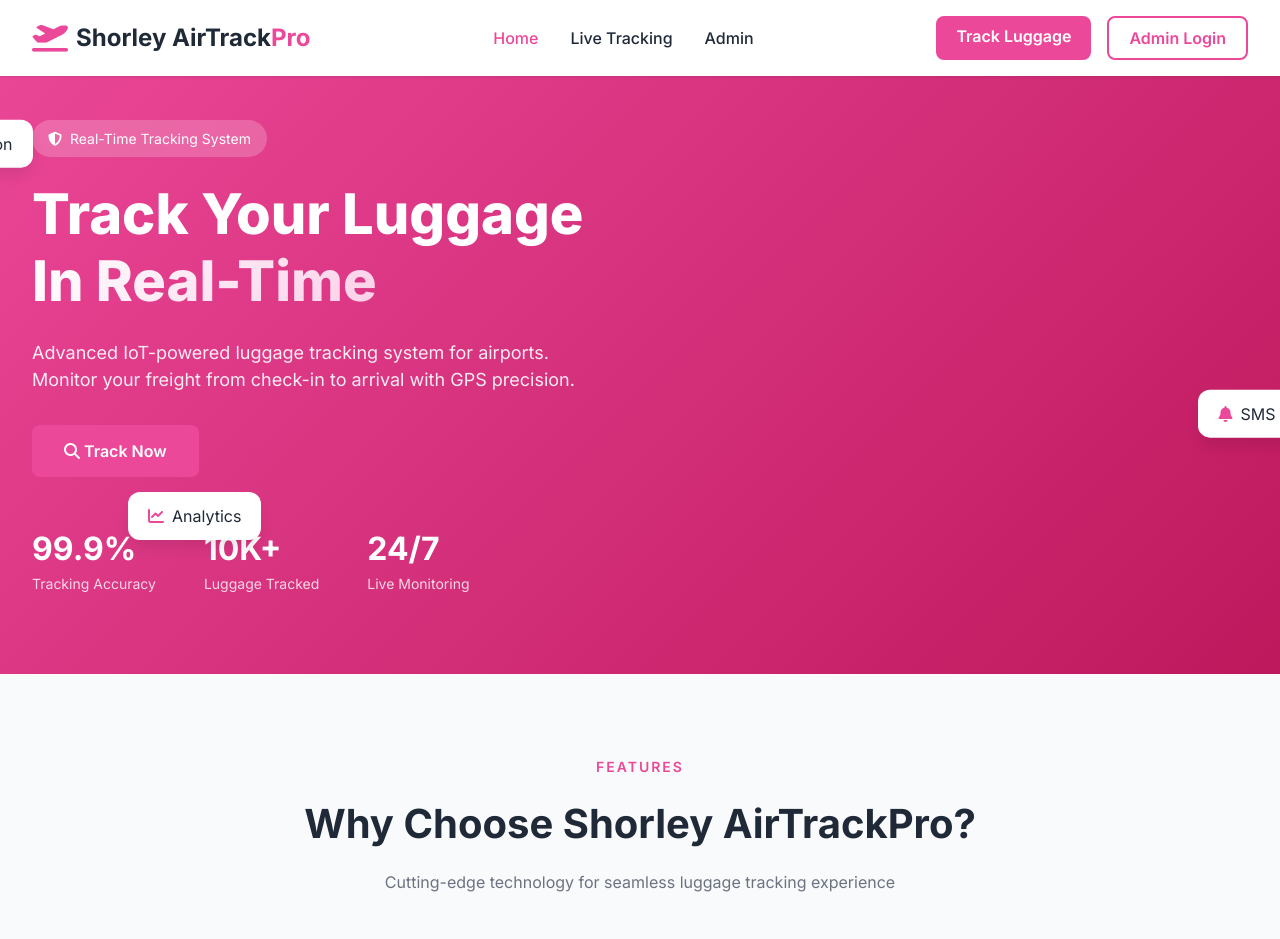
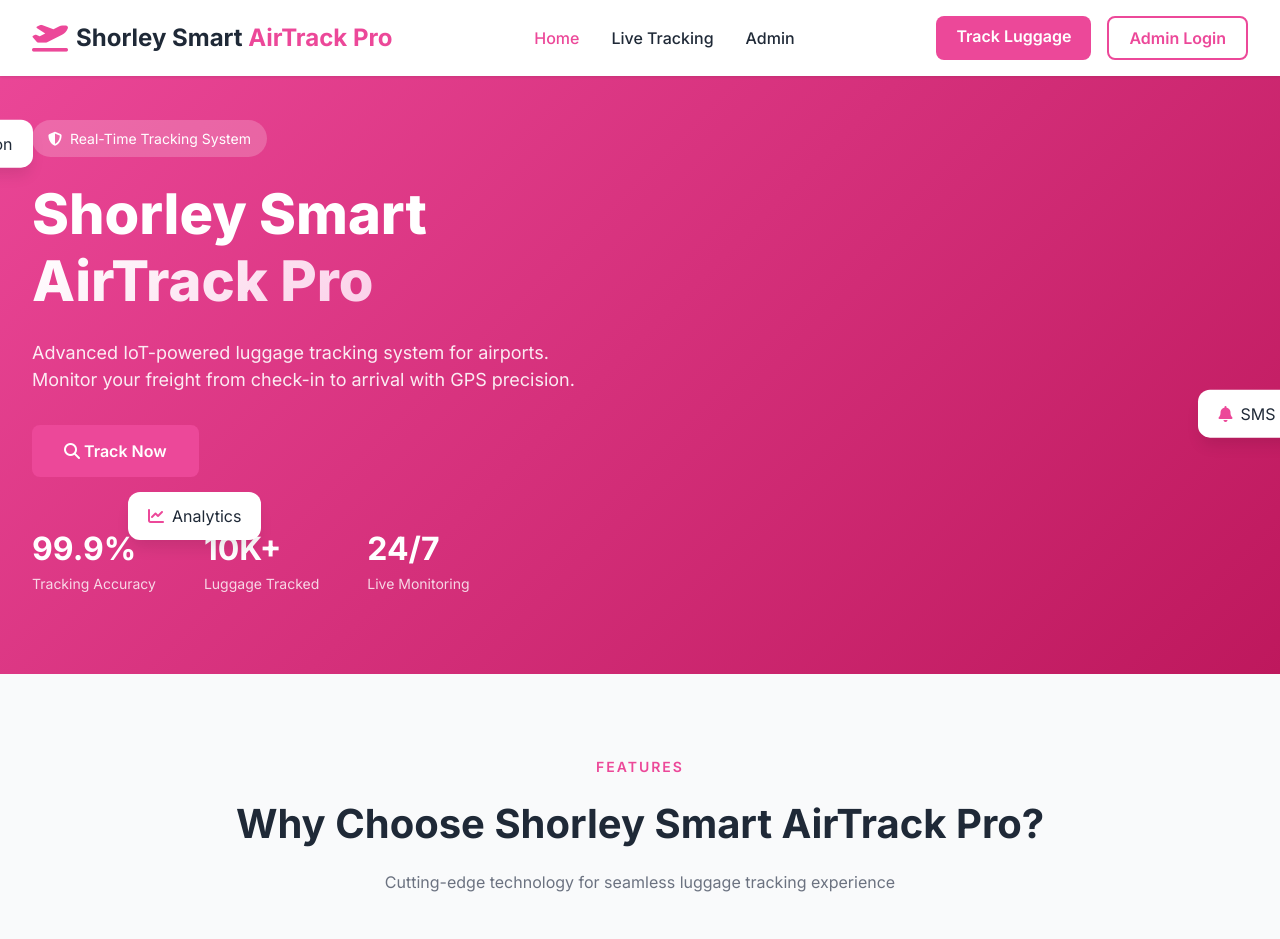
Before and after one commit to zegseg-expert/sholey_track, a plain HTML site: page index.html in a window 1280 px wide. Shown: the top 939 px of the page. Drawn offline with Linux system fonts and the light colour scheme.

Commit message:
Update index.html

```diff
--- a/index.html
+++ b/index.html
@@ -3,7 +3,7 @@
 <head>
     <meta charset="UTF-8">
     <meta name="viewport" content="width=device-width, initial-scale=1.0">
-    <title>Airport Freight Luggage Tracking System</title>
+    <title>Shorley Smart AirTrack Pro - Airport Luggage Tracking</title>
     <link rel="stylesheet" href="styles.css">
     <link href="https://fonts.googleapis.com/css2?family=Inter:wght@300;400;500;600;700;800&display=swap" rel="stylesheet">
     <link rel="stylesheet" href="https://cdnjs.cloudflare.com/ajax/libs/font-awesome/6.4.0/css/all.min.css">
@@ -13,7 +13,7 @@
         <div class="container">
             <div class="logo">
                 <i class="fas fa-plane-departure"></i>
-                <span>Shorley AirTrack<span class="highlight">Pro</span></span>
+                <span>Shorley Smart <span class="highlight">AirTrack Pro</span></span>
             </div>
             <ul class="nav-links">
                 <li><a href="index.html" class="active">Home</a></li>
@@ -35,8 +35,8 @@
                     Real-Time Tracking System
                 </div>
                 <h1 class="hero-title">
-                    Track Your Luggage<br>
-                    <span class="gradient-text">In Real-Time</span>
+                    Shorley Smart<br>
+                    <span class="gradient-text">AirTrack Pro</span>
                 </h1>
                 <p class="hero-description">
                     Advanced IoT-powered luggage tracking system for airports.
@@ -83,7 +83,7 @@
         <div class="container">
             <div class="section-header">
                 <span class="section-tag">Features</span>
-                <h2 class="section-title">Why Choose Shorley AirTrackPro?</h2>
+                <h2 class="section-title">Why Choose Shorley Smart AirTrack Pro?</h2>
                 <p class="section-description">
                     Cutting-edge technology for seamless luggage tracking experience
                 </p>
@@ -141,7 +141,7 @@
                 <div class="footer-section">
                     <div class="logo">
                         <i class="fas fa-plane-departure"></i>
-                        <span>Shorley AirTrack<span class="highlight">Pro</span></span>
+                        <span>Shorley Smart <span class="highlight">AirTrack Pro</span></span>
                     </div>
                     <p>Advanced IoT luggage tracking solution for modern airports</p>
                     <div class="social-links">
@@ -169,7 +169,7 @@
                 </div>
             </div>
             <div class="footer-bottom">
-                <p>&copy; 2024 Sholey AirTrackPro(department of telecommunication engineering). All rights reserved.</p>
+                <p>&copy; 2024 Shorley Smart AirTrack Pro. All rights reserved.</p>
             </div>
         </div>
     </footer>
```
